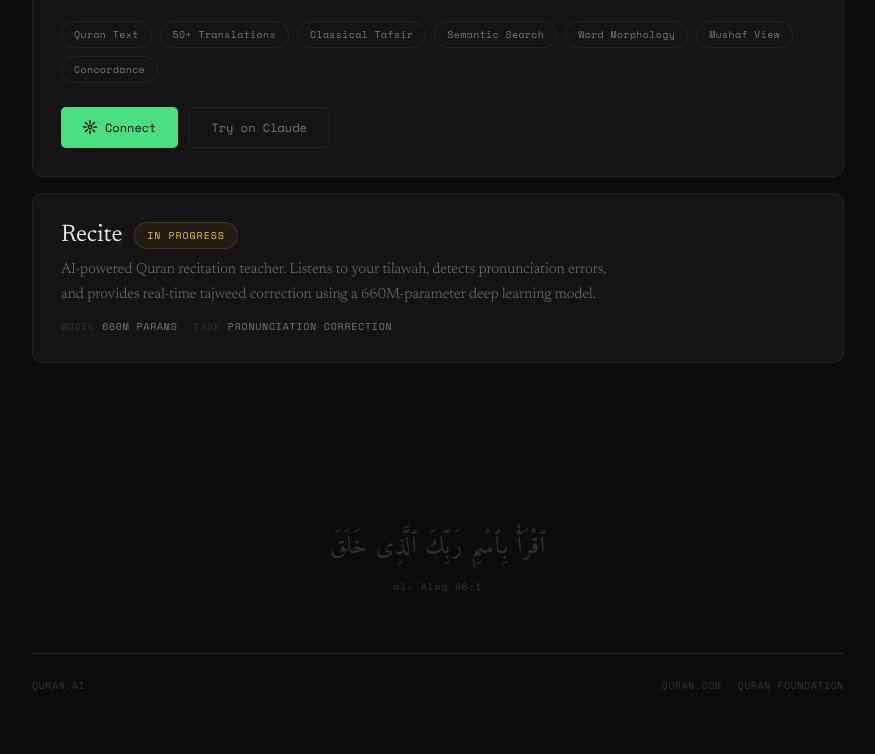
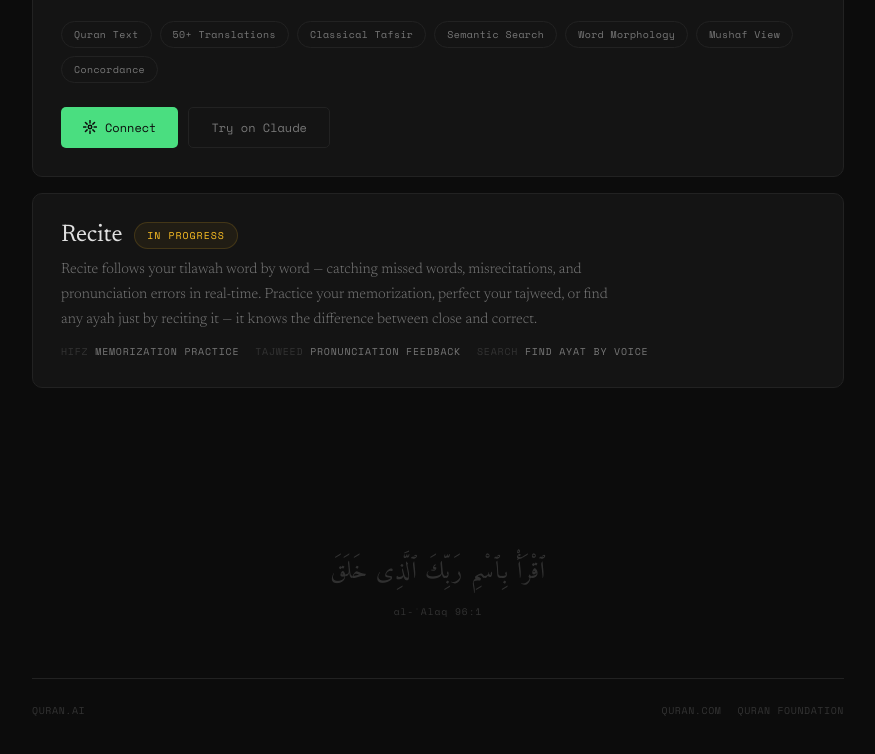
Before and after one commit to quran/quran.ai, a plain HTML site: page index.html in a window 1280 px wide. Shown: the part 992-1746 px from the top of the page, without its empty margins (202-1077 px from the left). Drawn offline with nearby package versions, Linux system fonts and the light colour scheme.

Commit message:
Update Recite description and meta pills
Co-Authored-By: Claude Opus 4.6 <noreply@anthropic.com>

```diff
--- a/index.html
+++ b/index.html
@@ -564,11 +564,12 @@
               <div class="badge badge-wip">In Progress</div>
             </div>
             <p class="card-desc">
-              AI-powered Quran recitation teacher. Listens to your tilawah, detects pronunciation errors, and provides real-time tajweed correction using a 660M-parameter deep learning model.
+              Recite follows your tilawah word by word — catching missed words, misrecitations, and pronunciation errors in real-time. Practice your memorization, perfect your tajweed, or find any ayah just by reciting it — it knows the difference between close and correct.
             </p>
             <div class="card-meta">
-              <span class="meta-item">Model <span>660M params</span></span>
-              <span class="meta-item">Task <span>Pronunciation correction</span></span>
+              <span class="meta-item">Hifz <span>Memorization practice</span></span>
+              <span class="meta-item">Tajweed <span>Pronunciation feedback</span></span>
+              <span class="meta-item">Search <span>Find ayat by voice</span></span>
             </div>
           </div>
         </div>
```
